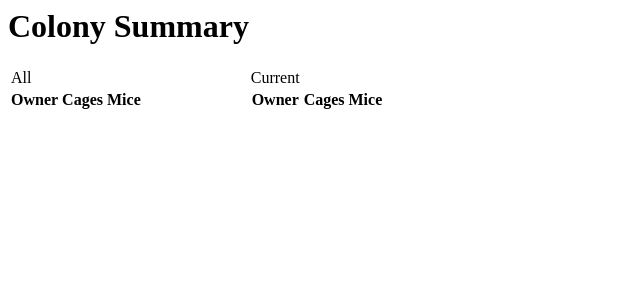
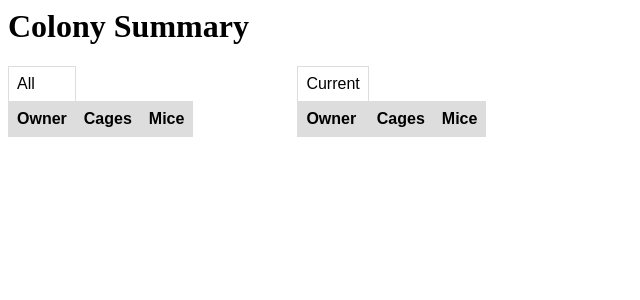
Before and after one commit to Rodgers-PAC-Lab/krill, a Django app: page /colony/summary in a window 1280 px wide. Shown: the top 300 px of the page, without its empty margins (0-640 px from the left). Run offline with Django 3.2, Linux system fonts and the light colour scheme; the visitor is signed in with stand-in values (Sample User, id 1); data that the repository does not hold is empty; parts of the project's set-up code (start-up, migrations or seed data) failed here and were passed over.

Commit message:
Added a little css to tables

```diff
--- /dev/null
+++ b/colony/static/colony/table.css
@@ -0,0 +1,15 @@
+table {
+    font-family: arial, sans-serif;
+    border-collapse: collapse;
+
+}
+
+td, th {
+    border: 1px solid #dddddd;
+    text-align: left;
+    padding: 8px;
+}
+
+tr:nth-child(even) {
+    background-color: #dddddd;
+}
--- a/colony/templates/colony/summary.html
+++ b/colony/templates/colony/summary.html
@@ -1,3 +1,6 @@
+{% load static %}
+<link rel="stylesheet" type="text/css" href="{% static 'colony/table.css' %}" />
+
 <h1>Colony Summary</h1>
 <table style="display: inline">
 	<thead>
```
